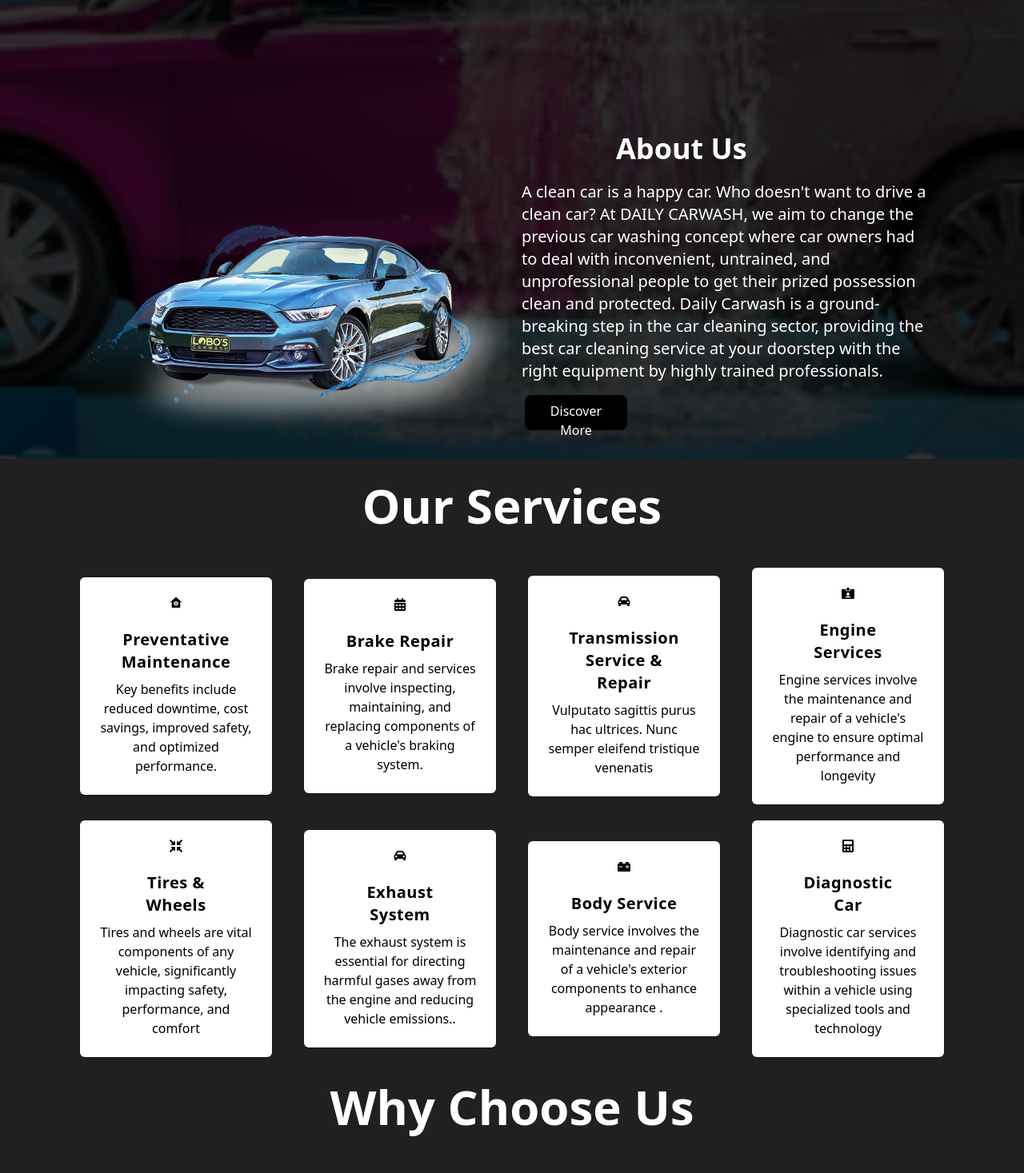
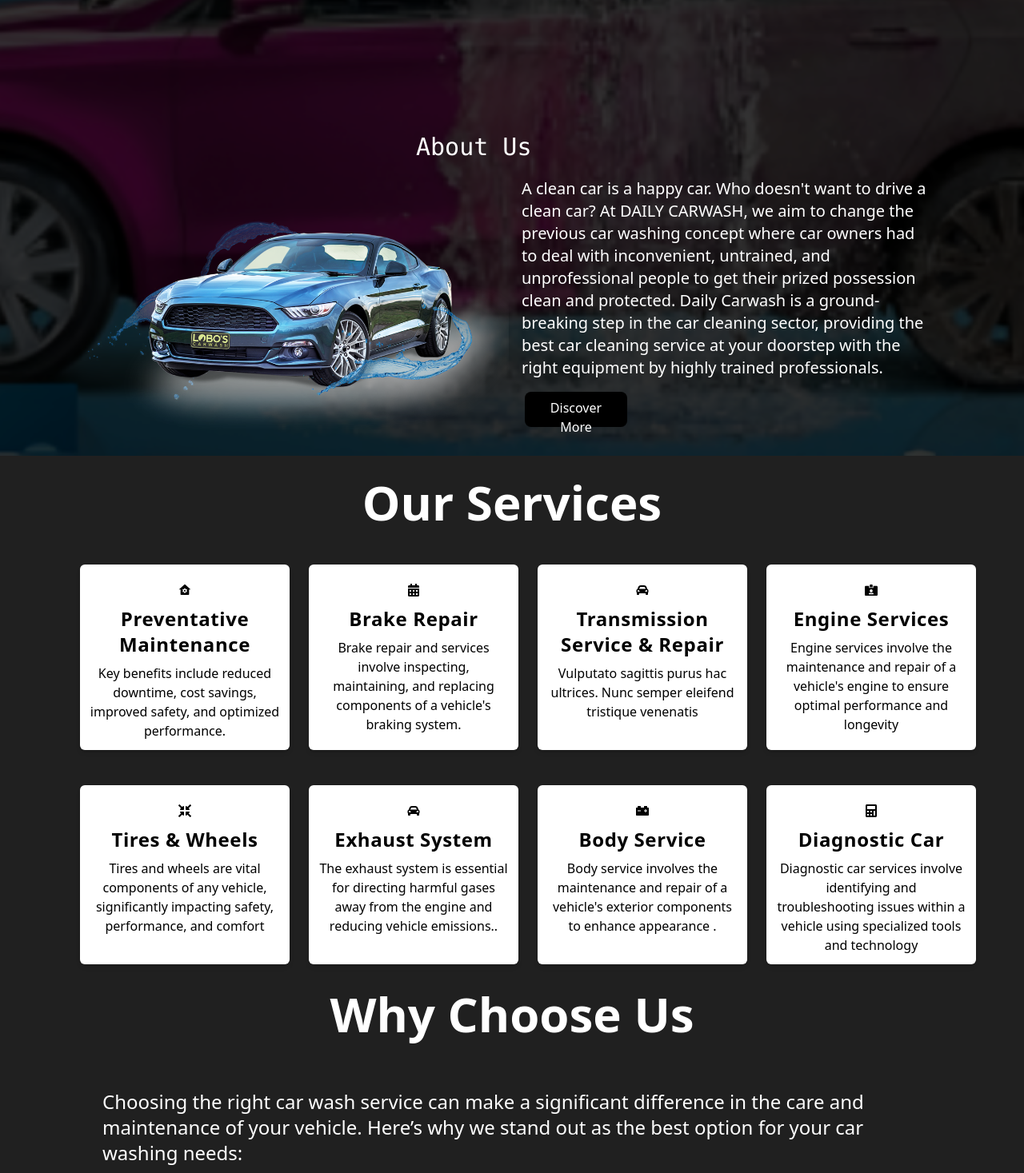
Before and after one commit to difmo/carcleanplus, a React (Vite) app: page / in a window 1280 px wide. Shown: the part 1330-2797 px from the top of the page at 80% size. Built offline with nearby package versions, Linux system fonts and the light colour scheme.

Commit message:
first commit

```diff
--- a/src/Components/About.jsx
+++ b/src/Components/About.jsx
@@ -22,7 +22,7 @@
 
         <div className="bg-cover bg-center bg-black bg-opacity-80">
           <div className="justify-center">
-          <div className=" font-bold text-2xl md:text-4xl py-5 text-mywhite md:pl-[770px] px-32">
+          <div className=" font-mono text-2xl md:text-3xl py-5 text-mywhite md:px-[520px] px-32">
             About Us
           </div>
           <div className="sm:px-5 md:flex md:mx-20">
--- a/src/Components/Card.jsx
+++ b/src/Components/Card.jsx
@@ -68,22 +68,24 @@
   return (
     <>
       <div className=" bg-[#202020]">
-        <div className="text-center font-bold text-mywhite text-6xl py-7">
+        <div className="text-center font-bold text-mywhite text-4xl md:text-5xl lg:text-6xl py-7">
   <h1>Our Services</h1>
 </div>
 
-        <div className="grid grid-cols-1 md:grid-cols-2 lg:grid-cols-4  justify-items-center items-center md:mx-20  ">
+<div className="grid grid-cols-1 sm:grid-cols-2 lg:grid-cols-4 gap-6 mx-4 md:mx-10 lg:mx-20">
   {mydata.map((item) => (
     <div
       key={item.key}
-              className="rounded-md shadow-md text-black bg-white mx-5 mt-5"
+      className="rounded-md shadow-md bg-white  sm:mx-6 md:mx-4 lg:mx-5 mt-5 w-full "
     >
-              <div className="flex items-center justify-center mt-6 object-cover object-center rounded-t-md">
+      <div className="flex items-center justify-center mt-6">
+        <div className="object-cover object-center rounded-t-md">
           {item.icon}
         </div>
-              <div className="flex flex-col p-6 space-y-8">
+      </div>
+      <div className="flex flex-col p-3 space-y-4">
         <div className="space-y-2">
-                  <h2 className="text-xl font-semibold tracking-wide px-5 text-center">
+          <h2 className="text-xl md:text-2xl font-semibold tracking-wide text-center">
             {item.title}
           </h2>
           <p className="text-black text-center">{item.descri}</p>
@@ -92,6 +94,7 @@
     </div>
   ))}
 </div>
+
 
         <div>
           <WhyChouseUsComponents />
--- a/src/Components/Cardheader.jsx
+++ b/src/Components/Cardheader.jsx
@@ -31,12 +31,12 @@
 function HeaderCard({ heading, description }) {
   return (
     <>
-      <div className="relative flex items-center justify-center sm:-top-6 md:top-28 md:mx-5">
+      <div className="relative flex items-center justify-center sm:-top-6 md:top-28 mx-0 md:mx-5">
   <div className="grid grid-cols-1 gap-6 sm:grid-cols-2 md:grid-cols-2 lg:grid-cols-4">
     {mydata.map((item, key) => {
       return (
         <div key={key} className="flex justify-center">
-          <div className="rounded-2xl w-full shadow-md bg-[#002f49] text-gray-100 border-4 border-indigo-50 max-w-sm lg:max-w-sm">
+          <div className="rounded-2xl w-full shadow-md bg-[#002f49] text-gray-100 border-4 border-indigo-50 max-w-xs sm:max-w-sm lg:max-w-md">
             <img
               src={item.src}
               alt=""
@@ -55,7 +55,6 @@
     })}
   </div>
 </div>
-
     </>
   );
 }
--- /dev/null
+++ b/src/Components/HowCanhelpComponent.jsx
@@ -0,0 +1,47 @@
+import React from "react";
+import Button from "./Button"; // Ensure you import your Button component
+import backgroundImage from "../assets/home1.png"; // Import the background image
+
+const HowCanHelpComponent = () => {
+  return (
+    <div
+    className="relative bg-center bg-no-repeat bg-cover pt-10"
+    style={{
+      backgroundImage: `url(${backgroundImage})`, // Set the background image
+    }}
+  >
+    {/* Black overlay */}
+    <div className="absolute inset-0 bg-black bg-opacity-80"></div>
+
+    {/* Content wrapper */}
+    <div className="relative px-4 sm:px-8 lg:px-12 py-6 flex flex-col justify-center items-center">
+      {/* Heading */}
+      <div className="text-3xl sm:text-4xl lg:text-5xl font-bold text-white text-center mb-4">
+        <h1>How can We Help?</h1>
+      </div>
+
+      {/* Subheading */}
+      <div className="text-lg sm:text-xl lg:text-2xl text-white text-center mb-4">
+        <h3>Get Special Offer Today</h3>
+      </div>
+
+      {/* Paragraph */}
+      <div className="text-white text-center mb-8 px-4 sm:px-6 lg:px-8 max-w-2xl">
+        <p>
+          Lorem ipsum dolor sit amet consectetur adipisicing elit. Cumque
+          pariatur numquam magnam ipsa nam repudiandae explicabo quos atque,
+          praesentium sunt?
+        </p>
+      </div>
+
+      {/* Button */}
+      <div className="flex justify-center">
+        <Button />
+      </div>
+    </div>
+  </div>
+
+  );
+};
+
+export default HowCanHelpComponent;
--- a/src/Components/HowCanhelpComponent.jsx.jsx
+++ /dev/null
@@ -1,46 +0,0 @@
-import React from "react";
-import Button from "./Button"; // Ensure you import your Button component
-import backgroundImage from "../assets/home1.png"; // Import the background image
-
-const HowCanHelpComponent = () => {
-  return (
-    <div
-      className="relative  bg-centerbg-no-repeat bg-cover bg-center pt-10"
-      style={{
-        backgroundImage: `url(${backgroundImage})`, // Set the background image
-      }}
-    >
-      {/* Black overlay */}
-      <div className="absolute inset-0 bg-black bg-opacity-80"></div>
-
-      {/* Content wrapper */}
-      <div className="relative px-4 sm:px-8 lg:px-12 py-6 flex flex-col justify-center items-center  ">
-        {/* Heading */}
-        <div className="text-3xl sm:text-4xl lg:text-5xl font-bold text-white text-center mb-4">
-          <h1>How can We Help?</h1>
-        </div>
-
-        {/* Subheading */}
-        <div className="text-lg sm:text-xl lg:text-2xl text-white text-center mb-4">
-          <h3>Get Special Offer Today</h3>
-        </div>
-
-        {/* Paragraph */}
-        <div className="text-white text-center mb-8 px-4 sm:px-6 lg:px-8 max-w-2xl">
-          <p>
-            Lorem ipsum dolor sit amet consectetur adipisicing elit. Cumque
-            pariatur numquam magnam ipsa nam repudiandae explicabo quos atque,
-            praesentium sunt?
-          </p>
-        </div>
-
-        {/* Button */}
-        <div className="flex justify-center">
-          <Button />
-        </div>
-      </div>
-    </div>
-  );
-};
-
-export default HowCanHelpComponent;
--- a/src/Components/WhyChouseUsComponents.jsx
+++ b/src/Components/WhyChouseUsComponents.jsx
@@ -44,29 +44,30 @@
   return (
     <>
       <div className="pt-8">
+  {/* Heading */}
   <div className="text-center font-bold text-4xl text-mywhite md:text-5xl lg:text-6xl">
     <h1>Why Choose Us</h1>
   </div>
 
   {/* Description text */}
-        <div className="text-lg text-mywhite md:text-2xl py-8 p-0 md:pt-16 mx-10 md:mx-14 lg:mx-32 flex justify-center md:justify-center">
+  <div className="text-lg text-mywhite md:text-2xl py-8 md:pt-16 mx-6 sm:mx-10 md:mx-14 lg:mx-32 flex justify-center">
     <p>
-            Choosing the right car wash service can make a significant
-            difference in the care and maintenance of your vehicle. Here’s why
-            we stand out as the best option for your car washing needs:
+      Choosing the right car wash service can make a significant difference in
+      the care and maintenance of your vehicle. Here’s why we stand out as the
+      best option for your car washing needs:
     </p>
   </div>
 
   {/* Main Grid */}
-        <div className="grid grid-cols-1 lg:grid-cols-2 lg:gap-12 md:mx-20 my-2 mx-5">
+  <div className="grid grid-cols-1 lg:grid-cols-2 lg:gap-12 md:mx-5 lg:mx-10  ">
     {/* Left Side - Images */}
-          <div className="flex flex-wrap justify-center pb-4 lg:justify-start">
+    <div className="flex  justify-center lg:justify-start">
       {mydata1.map((item1, index) => (
-              <div key={index} className=" flex salf-center mx-20 ">
+        <div key={index} className="  w-auto">
           <img
             src={item1.src}
             alt=""
-                  className="object-cover   rounded-md "
+            className="object-cover   "
           />
         </div>
       ))}
@@ -77,7 +78,7 @@
       {mydata.map((item, key) => (
         <div
           key={key}
-                className="rounded-md shadow-sm text-black bg-white p-6"
+          className="rounded-md shadow-md text-black bg-white py-2 px-3"
         >
           <div className="flex items-center justify-center mb-4 h-6">
             {item.icon}
@@ -86,15 +87,14 @@
             <h2 className="text-2xl md:text-3xl font-semibold tracking-wide">
               {item.title}
             </h2>
-                  <p className="text-base md:text-lg text-black">
-                    {item.descri}
-                  </p>
+            <p className="text-base md:text-lg text-black">{item.descri}</p>
           </div>
         </div>
       ))}
     </div>
   </div>
 </div>
+
     </>
   );
 }
```
Lines whose indentation alone changed are shown as unchanged.
